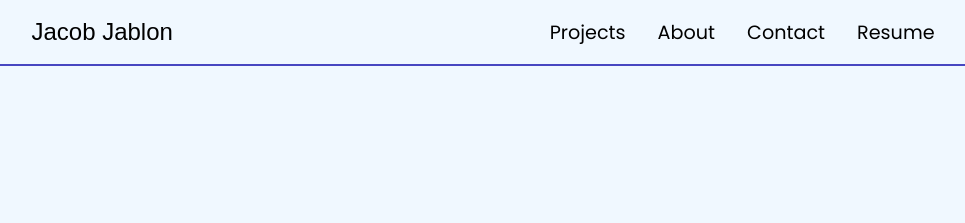
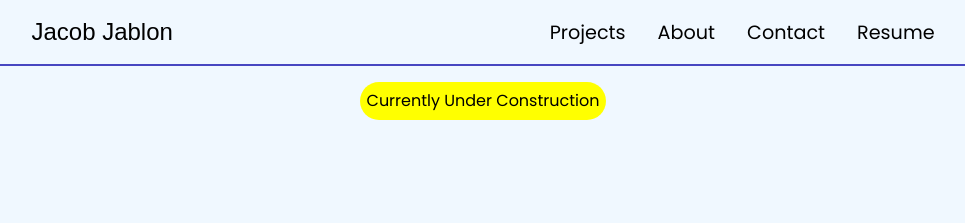
Before and after one commit to JacobJablon/portfolio, a plain HTML site: page index.html in a window 1280 px wide. Shown: the top 223 px of the page, without its empty margins (157-1122 px from the left). Drawn offline with Linux system fonts and the light colour scheme.

Commit message:
Added html and css for an "under construction" notice

```diff
--- a/index.html
+++ b/index.html
@@ -25,6 +25,7 @@
         </div>
     </nav>
     <section id="profile">
+        <div class="under-construction">Currently Under Construction</div>
         <div class="section__pic-container">
             <img src="assets/jacobHeadshotSquareBW.png" alt="blue dot">
         </div>
--- a/style.css
+++ b/style.css
@@ -348,3 +348,13 @@ footer {
 footer p {
     text-align: center;
 }
+
+/* CONSTRUCTION */
+
+.under-construction {
+    background-color: yellow;
+    position: absolute;
+    border-radius: 2rem;
+    margin: 1rem;
+    padding: 0.4rem;
+}
```
